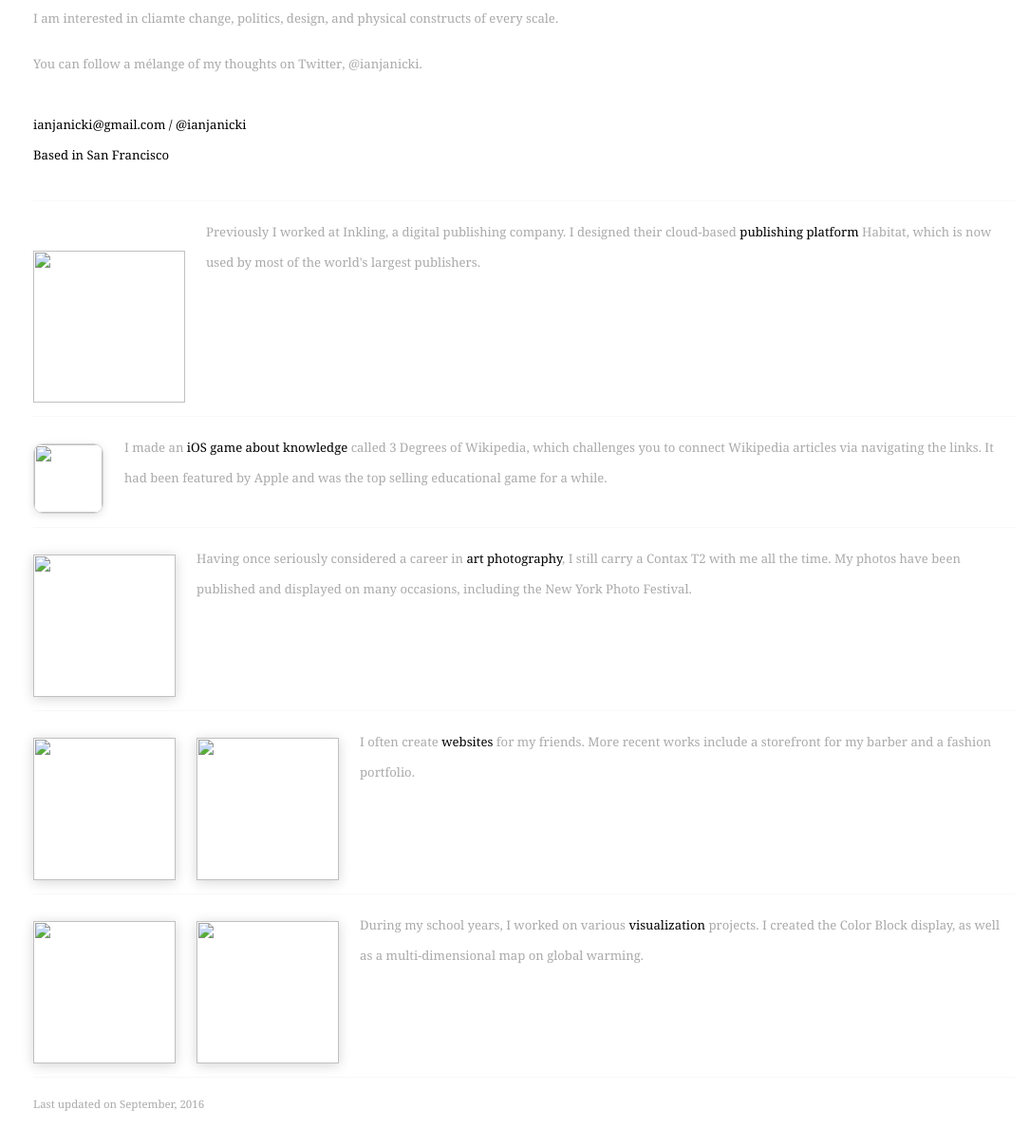
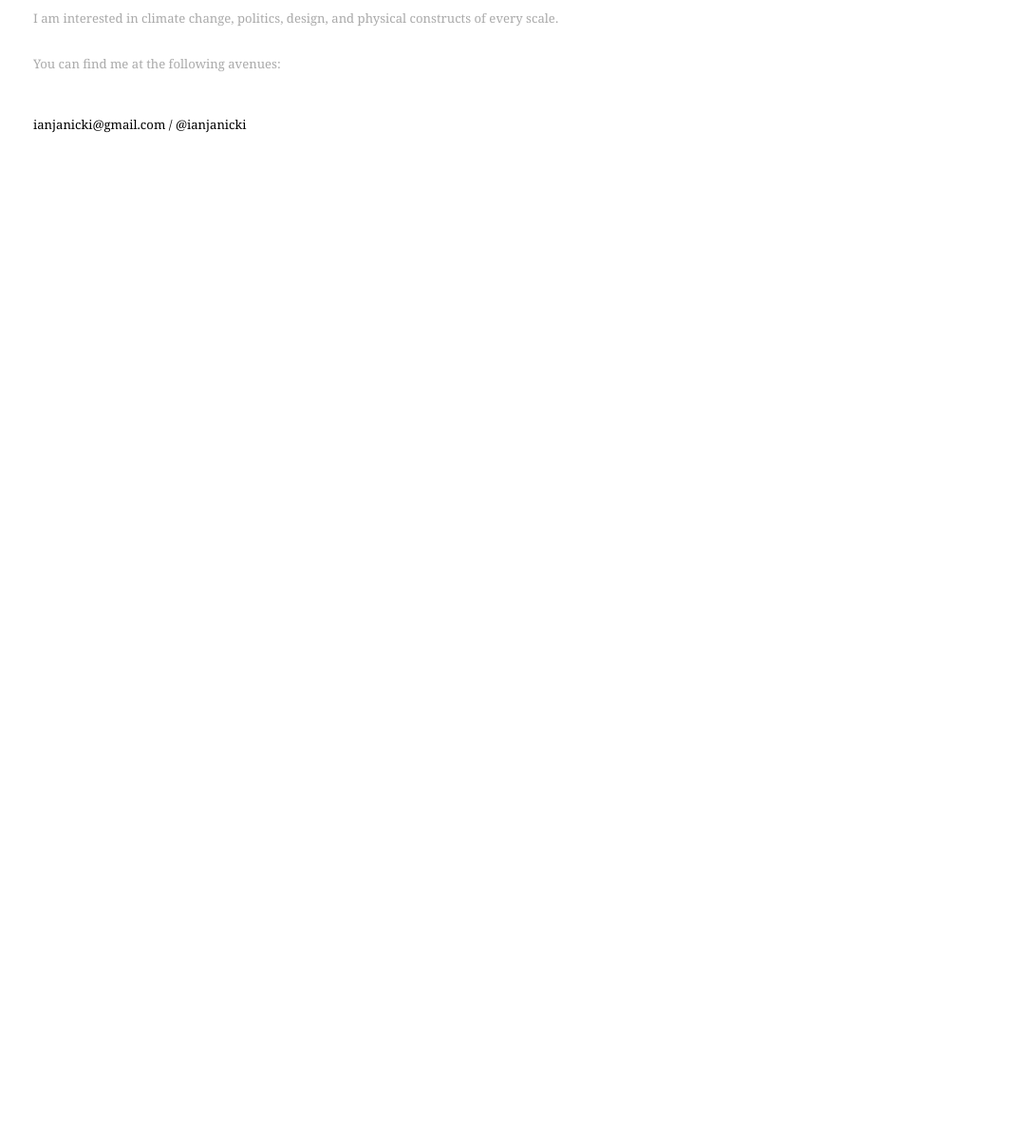
Before and after one commit to ianjanicki/ian_personal-site, a plain HTML site: page index.html in a window 1280 px wide. Shown: the part 212-1420 px from the top of the page at 95% size, without its empty margins (88-1172 px from the left). After the commit the page ends 800 px from the top, so only its background shows below. Drawn offline with nearby package versions, Linux system fonts and the light colour scheme; a script that the page names is missing; a web font is replaced by a local one.

Commit message:
one column

```diff
--- a/index.html
+++ b/index.html
@@ -17,58 +17,16 @@
 <body>
         <div class="content">
             <div class="about">
-                <h1>Ian Janicki</h1>
+                <h1>ian janicki</h1>
                 <h2>product manager, designer</h2>
                 <div class="intro">
                     <p>I'm Ian Janicki, currently in my late-20s. In my university years I set my mind on becoming an architect, but now I am busying myself creating things on the Internet.</p>
-                    <p>I am interested in cliamte change, politics, design, and physical constructs of every scale.</p>
-                    <p>You can follow a mélange of my thoughts on <i>Twitter</i>, <a class="text-link" target="_blank" href="http://twitter.com/ianjanicki">@ianjanicki</a>.
+                    <p>I am interested in climate change, politics, design, and physical constructs of every scale.</p>
+                    <p>You can find me at the following avenues:</p>
                 </div>
                 <div class="contact">
                     <p><a target="_blank" class="text-link" href="mailto:ianjanicki@gmail.com">ianjanicki@gmail.com</a> / <a target="_blank" class="text-link" href="http://twitter.com/ianjanicki">@ianjanicki</a></p>
-                    <p>Based in San Francisco</p>
                 </div>
             </div>
-            <ul class="projects">
-                <li>
-                    <a class="thumb right inkling" target="_blank" href="http://inkling.com/habitat" data-poptip="Watch the introduction video">
-                        <img src="./img/habitat.png">
-                    </a>
-                    <p>Previously I worked at <a class="text-link" target="_blank" href="http://inkling.com"><i>Inkling</i></a>, a digital publishing company. I designed their cloud-based <em>publishing platform</em> <a class="text-link" target="_blank" href="http://inkling.com/habitat"><i>Habitat</i></a>, which is now used by most of the world's largest publishers.</p>
-                </li>
-                <li>
-                    <a class="thumb right threewiki" target="_blank" href="http://www.threewiki.com" data-poptip="Visit the official site and watch the game in action">
-                        <img src="./img/threewiki.png">
-                    </a>
-                    <p>I made an <em>iOS game about knowledge</em> called <a class="text-link" target="_blank" href="http://www.threewiki.com" data-thumb-class="threewiki"><i>3 Degrees of Wikipedia</i></a>, which challenges you to connect <i>Wikipedia</i> articles via navigating the links. It had been featured by <i>Apple</i> and was the top selling educational game for a while.</p>
-                </li>
-                <li>
-                    <a class="thumb left photography" target="_blanket" href="http://ivzhao.com/photography" data-poptip="My photography portfolio">
-                        <img src="./img/photography.jpg">
-                    </a>
-                    <p>Having once seriously considered a career in <em>art photography</em>, I still carry a <i>Contax T2</i> with me all the time. <a class="text-link" target="_blank" href="http://ivzhao.com/photography" data-thumb-class="photography">My photos</a> have been published and displayed on many occasions, including the <i>New York Photo Festival</i>.</p>
-                </li>
-                <li class="website">
-                    <a class="thumb right nicole" target="_blank" href="http://nicole-o.com" data-poptip="A very simple portfolio. I also did the photography">
-                        <img src="./img/nicole.jpg">
-                    </a>
-                    <a class="thumb right belmont" target="_blank" href="http://thebelmont.tumblr.com" data-poptip="The storefront for my barber. I also shot all the photos">
-                        <img src="./img/belmont.jpg">
-                    </a>
-                    <p>I often create <em>websites</em> for my friends. More recent works include a <a id="belmont" class="text-link" target="_blank" href="http://thebelmont.tumblr.com" data-thumb-class="belmont">storefront</a> for my barber and a <a id="nicole" class="text-link" target="_blank" href="http://nicole-o.com" data-thumb-class="nicole">fashion portfolio</a>.</p>
-                </li>
-                <li class="visualization">
-                    <a class="thumb right colorblock" href="./colorblock.pdf" target="_blank" data-poptip="The white paper (PDF) for Color Block display: visualize high-dimensional data in an uncluttered manner">
-                        <img src="./img/colorblock.jpg">
-                    </a>
-                    <a class="thumb right climate" target="_blank" href="http://ivzhao.com/climatemap" data-poptip="Global Climate Map, packing 7 dimensions of data in a visualization inspired by cartography">
-                        <img src="./img/climate_map.jpg">
-                    </a>
-                    <p>During my school years, I worked on various <em>visualization</em> projects. I created the <a id="colorblock" class="text-link" target="_blank" href="./colorblock.pdf" data-thumb-class="colorblock"><i>Color Block</i></a> display, as well as a <a id="climatemap" class="text-link" target="_blank" href="http://ivzhao.com/climatemap" data-thumb-class="climate">multi-dimensional map</a> on global warming.</p>
-                </li>
-                <li class="last-update">
-                    Last updated on September, 2016
-                </li>
-            </ul>
         </div>
 </body>
```
